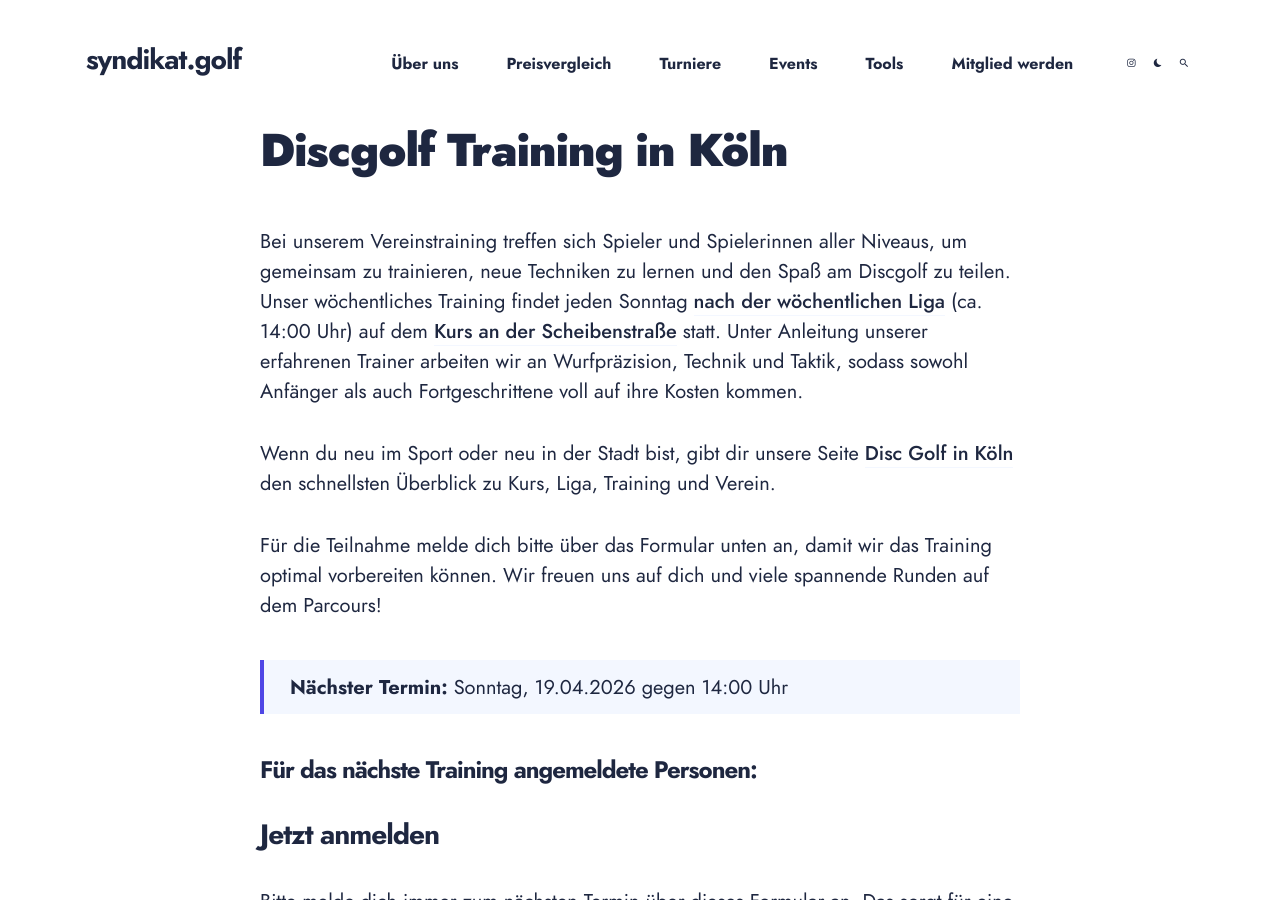
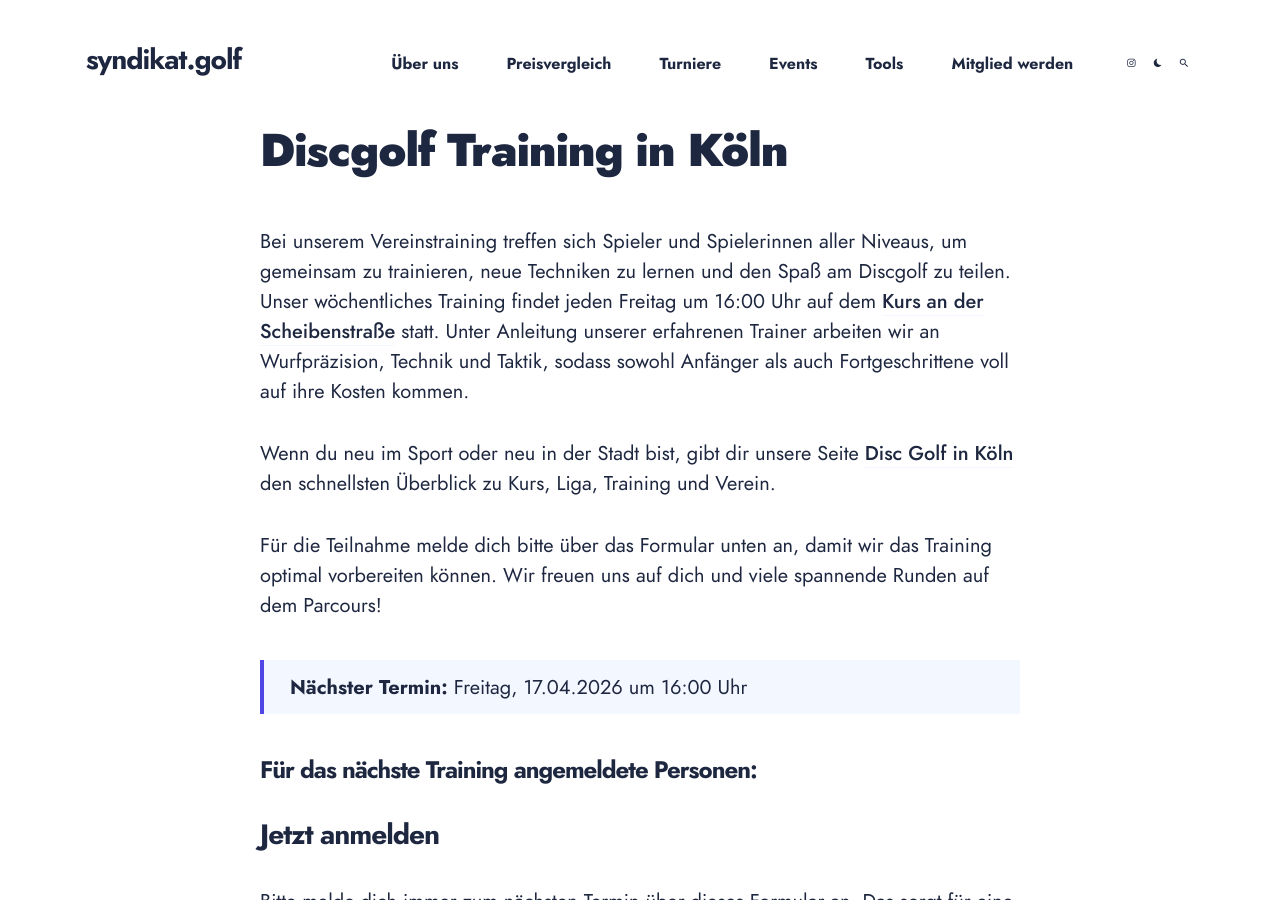
Before and after one commit to maxgreive/syndikat-web, a Jekyll site: the page built from training.md, in a window 1280 px wide and 900 px high. Built offline with Jekyll 4.4.1, drawn with Linux system fonts in a browser that asks for light colours; part of the change alters nothing that is shown.

Commit message:
update training date to fridaz

```diff
--- a/assets/js/training.js
+++ b/assets/js/training.js
@@ -2,16 +2,71 @@
 const SUPABASE_URL = 'https://zbexetusrmggirxhsavj.supabase.co';
 const SUPABASE_ANON_KEY = 'eyJhbGciOiJIUzI1NiIsInR5cCI6IkpXVCJ9.eyJpc3MiOiJzdXBhYmFzZSIsInJlZiI6InpiZXhldHVzcm1nZ2lyeGhzYXZqIiwicm9sZSI6ImFub24iLCJpYXQiOjE3MzEwNjUyMDksImV4cCI6MjA0NjY0MTIwOX0.hu-irocr2J5S2sg2Wzbt3SOb8D8ojFksf6EylWitKmQ';
 const supabase = window.supabase.createClient(SUPABASE_URL, SUPABASE_ANON_KEY);
-const TRAINING_WEEKDAY = 0;
+const TRAINING_WEEKDAY = 5;
+const TRAINING_HOUR = 16;
 
 function hash(str) {
   return Array.from(str).reduce((hash, char) => 0 | (31 * hash + char.charCodeAt(0)), 0);
 }
 
+function getBerlinNowParts() {
+  const formatter = new Intl.DateTimeFormat("en-CA", {
+    timeZone: "Europe/Berlin",
+    year: "numeric",
+    month: "2-digit",
+    day: "2-digit",
+    weekday: "short",
+    hour: "2-digit",
+    minute: "2-digit",
+    hour12: false
+  });
+
+  const parts = Object.fromEntries(
+    formatter
+      .formatToParts(new Date())
+      .filter(part => part.type !== "literal")
+      .map(part => [part.type, part.value])
+  );
+
+  const weekdayMap = {
+    Sun: 0,
+    Mon: 1,
+    Tue: 2,
+    Wed: 3,
+    Thu: 4,
+    Fri: 5,
+    Sat: 6,
+  };
+
+  return {
+    year: Number(parts.year),
+    month: Number(parts.month),
+    day: Number(parts.day),
+    weekday: weekdayMap[parts.weekday],
+    hour: Number(parts.hour),
+    minute: Number(parts.minute),
+  };
+}
+
 function getNextDate() {
-  const today = new Date();
-  const daysUntilDate = (TRAINING_WEEKDAY - today.getUTCDay() + 7) % 7;
-  const nextDateUTC = new Date(Date.UTC(today.getUTCFullYear(), today.getUTCMonth(), today.getUTCDate() + daysUntilDate));
+  const berlinNow = getBerlinNowParts();
+  let daysUntilDate = (TRAINING_WEEKDAY - berlinNow.weekday + 7) % 7;
+
+  if (daysUntilDate === 0) {
+    const trainingAlreadyStarted =
+      berlinNow.hour > TRAINING_HOUR ||
+      (berlinNow.hour === TRAINING_HOUR && berlinNow.minute > 0);
+
+    if (trainingAlreadyStarted) {
+      daysUntilDate = 7;
+    }
+  }
+
+  const nextDateUTC = new Date(Date.UTC(
+    berlinNow.year,
+    berlinNow.month - 1,
+    berlinNow.day + daysUntilDate
+  ));
   const dateFormat = new Intl.DateTimeFormat("en-CA", {
     timeZone: "Europe/Berlin",
     year: "numeric",
--- a/training.md
+++ b/training.md
@@ -2,17 +2,17 @@
 layout: training
 title: Discgolf Training in Köln
 description: Gemeinsames Discgolf-Training in Köln für alle Levels mit Anmeldung, Terminen, Trainingsinfos und Hinweisen zum Vereinsangebot.
-excerpt: "Gemeinsames Discgolf-Training für alle Levels! Jeden Dienstag um 19:30 Uhr an der Scheibenstraße: Verbessere deine Technik und genieße den Sport in der Gruppe. Jetzt anmelden und mitmachen!"
+excerpt: "Gemeinsames Discgolf-Training für alle Levels! Jeden Freitag um 16:00 Uhr an der Scheibenstraße: Verbessere deine Technik und genieße den Sport in der Gruppe. Jetzt anmelden und mitmachen!"
 sharing_image: /assets/images/training_header.jpg
 ---
 
-Bei unserem Vereinstraining treffen sich Spieler und Spielerinnen aller Niveaus, um gemeinsam zu trainieren, neue Techniken zu lernen und den Spaß am Discgolf zu teilen. Unser wöchentliches Training findet jeden Sonntag [nach der wöchentlichen Liga](https://udisc.com/leagues/syndication-weekly) (ca. 14:00 Uhr) auf dem [Kurs an der Scheibenstraße](https://goo.gl/maps/yqyVDEoEs8Qd5LD56) statt. Unter Anleitung unserer erfahrenen Trainer arbeiten wir an Wurfpräzision, Technik und Taktik, sodass sowohl Anfänger als auch Fortgeschrittene voll auf ihre Kosten kommen.
+Bei unserem Vereinstraining treffen sich Spieler und Spielerinnen aller Niveaus, um gemeinsam zu trainieren, neue Techniken zu lernen und den Spaß am Discgolf zu teilen. Unser wöchentliches Training findet jeden Freitag um 16:00 Uhr auf dem [Kurs an der Scheibenstraße](https://goo.gl/maps/yqyVDEoEs8Qd5LD56) statt. Unter Anleitung unserer erfahrenen Trainer arbeiten wir an Wurfpräzision, Technik und Taktik, sodass sowohl Anfänger als auch Fortgeschrittene voll auf ihre Kosten kommen.
 
 Wenn du neu im Sport oder neu in der Stadt bist, gibt dir unsere Seite [Disc Golf in Köln](/disc-golf-koeln/) den schnellsten Überblick zu Kurs, Liga, Training und Verein.
 
 Für die Teilnahme melde dich bitte über das Formular unten an, damit wir das Training optimal vorbereiten können. Wir freuen uns auf dich und viele spannende Runden auf dem Parcours!
 
-> **Nächster Termin:** Sonntag, <span data-next-date></span> gegen 14:00 Uhr
+> **Nächster Termin:** Freitag, <span data-next-date></span> um 16:00 Uhr
 
 ### Für das nächste Training angemeldete Personen:
 
```
